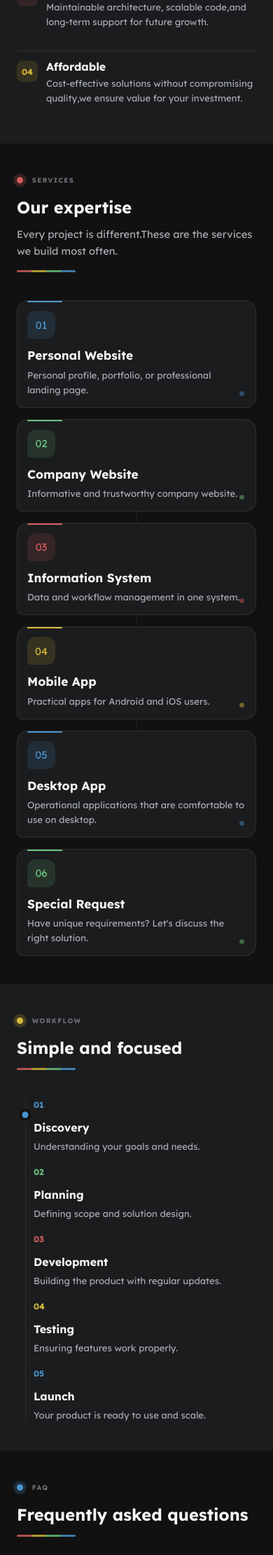
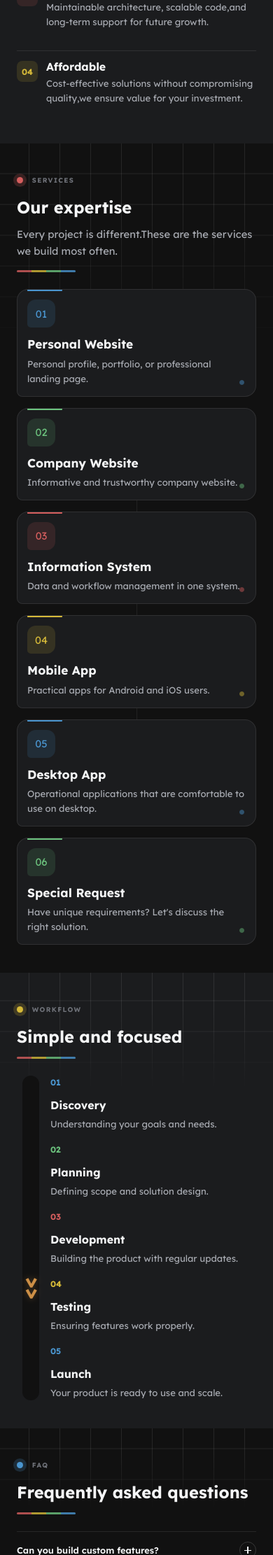
Before and after one commit to kapasca/kapasca.github.io, a PHP site: page /pagodev/index.html in a window 390 px wide. Shown: the part 1380-3602 px from the top of the page at 70% size. Run offline with PHP 8.4, Linux system fonts and the light colour scheme.

Commit message:
Update UI

```diff
--- a/pagodev/assets/css/base.css
+++ b/pagodev/assets/css/base.css
@@ -113,7 +113,7 @@ section { position: relative; padding-block: var(--sp-6); }
 
 .section-head {
   max-width: 640px;
-  margin-bottom: var(--sp-5);
+  margin-bottom: var(--sp-4);
 }
 .section-head h2 { margin-top: var(--sp-2); }
 .section-head p { margin-top: var(--sp-2); }
--- a/pagodev/assets/css/footer.css
+++ b/pagodev/assets/css/footer.css
@@ -3,8 +3,21 @@
    ========================================================= */
 
 .site-footer {
+  position: relative;
+  isolation: isolate;
+  overflow: hidden;
   border-top: 1px solid var(--border);
   padding-block: var(--sp-5) var(--sp-3);
+}
+
+.site-footer > .blueprint-field {
+  z-index: 0;
+  opacity: 0.42;
+}
+
+.site-footer > .container {
+  position: relative;
+  z-index: 1;
 }
 .footer-top {
   display: grid;
--- a/pagodev/assets/css/motifs.css
+++ b/pagodev/assets/css/motifs.css
@@ -5,13 +5,17 @@
 
 /* Very subtle modular backdrop, used across many sections */
 .blueprint-field {
-  position: absolute; inset: 0;
+  position: absolute;
+  inset: 0;
   background-image:
     linear-gradient(var(--border) 1px, transparent 1px),
     linear-gradient(90deg, var(--border) 1px, transparent 1px);
   background-size: 56px 56px;
-  -webkit-mask-image: radial-gradient(ellipse 70% 60% at 50% 0%, #000 0%, transparent 75%);
-  mask-image: radial-gradient(ellipse 70% 60% at 50% 0%, #000 0%, transparent 75%);
+  background-position: center;
+  -webkit-mask-image: linear-gradient(to bottom, #000 0 8%, transparent 26% 100%);
+  mask-image: linear-gradient(to bottom, #000 0 8%, transparent 26% 100%);
+  -webkit-mask-repeat: no-repeat;
+  mask-repeat: no-repeat;
   opacity: 0.5;
   pointer-events: none;
 }
--- a/pagodev/assets/css/sections.css
+++ b/pagodev/assets/css/sections.css
@@ -77,7 +77,7 @@
 }
 .process-step {
   position: relative;
-  padding-top: var(--sp-4);
+  padding-top: var(--sp-5);
 }
 .process-step .step-index {
   font-family: var(--font-mono); font-weight: 700; font-size: var(--text-xs);
@@ -87,27 +87,69 @@
 .process-step h4 { margin-bottom: 8px; }
 .process-step p { font-size: var(--text-sm); margin: 0; }
 .process-rail .rail-line {
-  position: absolute; top: 12px; left: 0; right: 0; height: 1px;
-  background: var(--border);
+  position: absolute; top: 4px; left: -50px; right: -50px; height: 24px;
+  background: var(--bg);
+  border-radius: 999px;
 }
 .process-rail .rail-node {
   position: absolute; top: 12px; left: 0;
-  width: 9px; height: 9px; border-radius: 50%;
-  background: var(--accent);
+  width: 44px;
+  height: 44px;
+  display: grid;
+  place-items: center;
+  color: var(--c-blue);
   transform: translate(-50%, -50%);
-  box-shadow: 0 0 0 4px var(--bg);
+  animation: rail-node-run-x 4s linear infinite, rail-node-color 4s linear infinite;
+}
+
+.process-rail .rail-node::before {
+  content: ">>";
+  display: block;
+  width: 1em;
+  text-align: center;
+  font-family: var(--font-display);
+  font-size: 30px;
+  font-weight: 700;
+  line-height: 0.9;
+  color: currentColor;
+  text-shadow: 0 0 10px color-mix(in srgb, currentColor 34%, transparent);
+  transform: translateX(-2px);
 }
 .process-rail .rail-node-start { left: 2%; }
 @media (max-width: 980px) {
-  .process-rail .rail-line { top: 0; bottom: 0; left: 12px; right: auto; width: 1px; height: auto; }
-  .process-rail .rail-node { top: 24px; left: 12px; }
-  .process-step { padding-top: 0; padding-left: var(--sp-4); padding-bottom: var(--sp-4); }
+  .process-rail .rail-line { top: 0; bottom: 0; left: 8px; right: auto; width: 24px; height: auto; }
+  .process-rail .rail-node {
+    top: 24px;
+    left: 24px;
+    transform: translate(-50%, -50%) rotate(90deg);
+    animation-name: rail-node-run-y, rail-node-color;
+  }
+  .process-step { padding-top: 0; padding-left: var(--sp-5); padding-bottom: var(--sp-4); }
   .process-step:last-child { padding-bottom: 0; }
+}
+
+@keyframes rail-node-run-x {
+  0% { left: 2%; opacity: 0.85; }
+  50% { opacity: 1; }
+  100% { left: 98%; opacity: 0.85; }
+}
+
+@keyframes rail-node-run-y {
+  0% { top: 24px; opacity: 0.85; }
+  50% { opacity: 1; }
+  100% { top: calc(100% - 8px); opacity: 0.85; }
+}
+
+@keyframes rail-node-color {
+  0%, 100% { color: var(--c-blue); }
+  25% { color: var(--c-green); }
+  50% { color: var(--c-red); }
+  75% { color: var(--c-yellow); }
 }
 
 @media (max-width: 768px) {
   .process-step {
-    padding-left: calc(var(--sp-3) + 8px);
+    padding-left: calc(var(--sp-5) + 8px);
     padding-bottom: var(--sp-3);
   }
 }
--- a/pagodev/assets/js/i18n.json
+++ b/pagodev/assets/js/i18n.json
@@ -172,7 +172,7 @@
     },
     "hero": {
       "eyebrow": "Software untuk kebutuhan nyata",
-      "title": "Software spesial dibangun untuk keperluan Anda",
+      "title": "Software spesial dibangun sesuai keperluan Anda",
       "lead": "PAGODEV membangun website, aplikasi, <br />dan sistem informasi kustom sesuai kebutuhan Anda. Setiap solusi dirancang khusus, terukur, dan dibuat untuk menyelesaikan tantangan operasional.",
       "ctaPrimary": "Diskusikan Proyek Anda",
       "ctaSecondary": "Lihat Layanan"
--- a/pagodev/index.html
+++ b/pagodev/index.html
@@ -115,6 +115,7 @@
     <main id="main">
       <section class="hero">
         <div class="container hero-grid">
+          <div class="final-cta-field blueprint-field" aria-hidden="true"></div>
           <div class="hero-copy">
             <span class="eyebrow accent-blue"><span class="dot"></span>Software for real needs</span>
             <h1>Custom software built around your business</h1>
@@ -146,6 +147,7 @@
 
       <section id="about" class="section-elevated">
         <div class="container about-grid">
+          <div class="final-cta-field blueprint-field" aria-hidden="true"></div>
           <div class="reveal">
             <span class="eyebrow accent-green"><span class="dot"></span>About Us</span>
             <h2 class="mt-2">Start with needs, <br />not assumptions</h2>
@@ -186,6 +188,7 @@
 
       <section id="services">
         <div class="container">
+          <div class="final-cta-field blueprint-field" aria-hidden="true"></div>
           <div class="section-head reveal">
             <span class="eyebrow accent-red"><span class="dot"></span>Services</span>
             <h2>Our expertise</h2>
@@ -228,6 +231,7 @@
 
       <section id="process" class="section-elevated">
         <div class="container">
+          <div class="final-cta-field blueprint-field" aria-hidden="true"></div>
           <div class="section-head reveal">
             <span class="eyebrow accent-yellow"><span class="dot"></span>Workflow</span>
             <h2>Simple and focused</h2>
@@ -266,6 +270,7 @@
 
       <section id="faq">
         <div class="container">
+          <div class="final-cta-field blueprint-field" aria-hidden="true"></div>
           <div class="section-head reveal">
             <span class="eyebrow accent-blue"><span class="dot"></span>FAQ</span>
             <h2>Frequently asked questions</h2>
@@ -316,6 +321,7 @@
     </main>
 
     <footer class="site-footer">
+      <div class="final-cta-field blueprint-field" aria-hidden="true"></div>
       <div class="container">
         <div class="footer-top">
           <div class="footer-brand">
```
